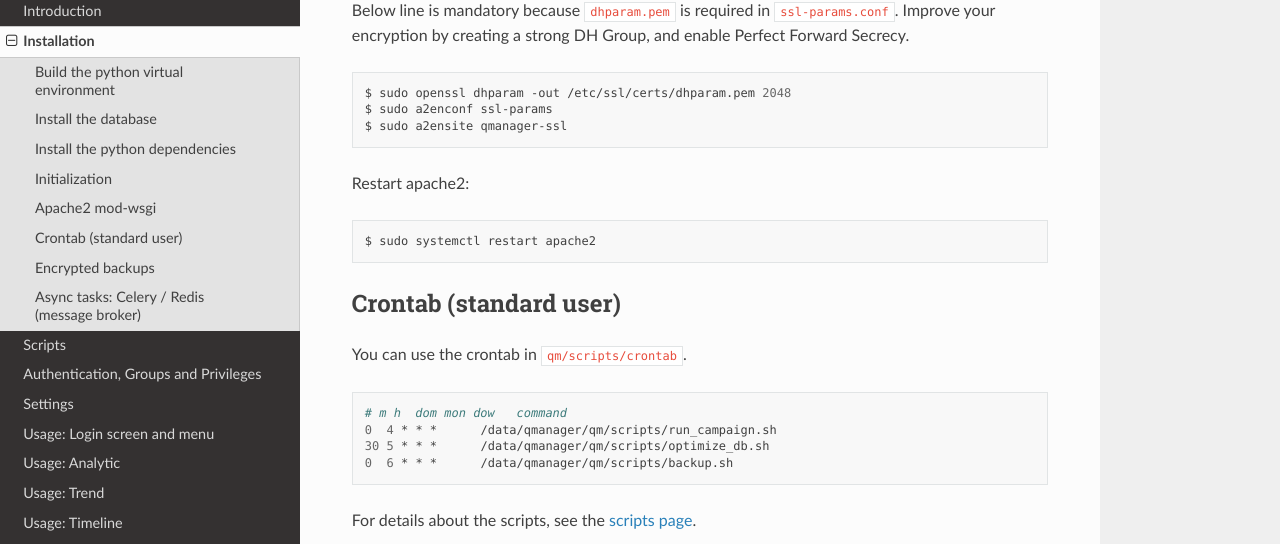
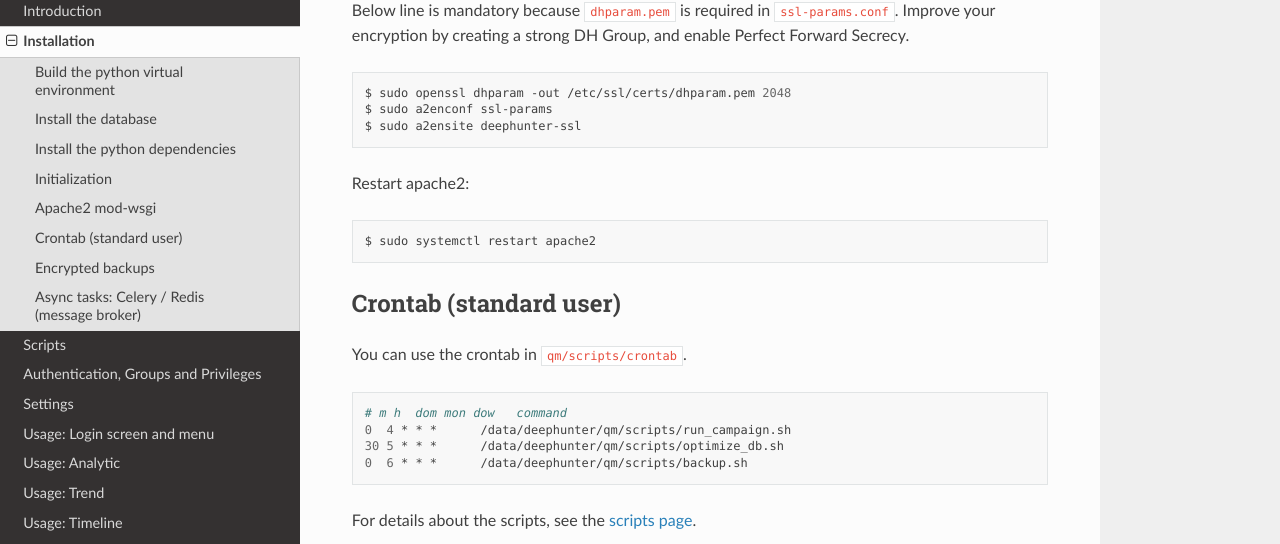
Before and after one commit to wikijm/deephunter, a Sphinx documentation site: the page built from docs/install.rst, in a window 1280 px wide and 1400 px high, scrolled down 1634 px. Shown: the part 141-685 px from the top of the window. Built offline with Sphinx 7.4.7 and the Read the Docs theme 3.1.0, drawn with Linux system fonts in a browser that asks for light colours; some of the changed text lies outside the part shown.

Commit message:
replace old qmanager references in docs

```diff
--- a/docs/install.rst
+++ b/docs/install.rst
@@ -20,7 +20,7 @@
 .. code-block:: sh
 
    $ chmod -R 755 /data/
-   $ chmod 777 /data/qmanager/campaigns.log
+   $ chmod 777 /data/deephunter/campaigns.log
 
 Install the database
 ********************
@@ -30,9 +30,9 @@
 	$ sudo apt install mariadb-server libmariadb-dev
 	$ sudo mysql_secure_installation
 	$ mysql -u root -p
-	mysql> create database qmanager;
-	mysql> create user qmanager@localhost identified by 'Awes0meP4ssW0rd';
-	mysql> grant all privileges on qmanager.* to qmanager@localhost;
+	mysql> create database deephunter;
+	mysql> create user deephunter@localhost identified by 'Awes0meP4ssW0rd';
+	mysql> grant all privileges on deephunter.* to deephunter@localhost;
 	mysql> \q
 
 Install the python dependencies
@@ -89,7 +89,7 @@
 
 	$ sudo openssl dhparam -out /etc/ssl/certs/dhparam.pem 2048
 	$ sudo a2enconf ssl-params
-	$ sudo a2ensite qmanager-ssl
+	$ sudo a2ensite deephunter-ssl
 
 Restart apache2:
 
@@ -105,9 +105,9 @@
 .. code-block:: sh
 
 	# m h  dom mon dow   command
-	0  4 * * *      /data/qmanager/qm/scripts/run_campaign.sh
-	30 5 * * *      /data/qmanager/qm/scripts/optimize_db.sh
-	0  6 * * *      /data/qmanager/qm/scripts/backup.sh
+	0  4 * * *      /data/deephunter/qm/scripts/run_campaign.sh
+	30 5 * * *      /data/deephunter/qm/scripts/optimize_db.sh
+	0  6 * * *      /data/deephunter/qm/scripts/backup.sh
 
 For details about the scripts, see the `scripts page <scripts.html>`_.
 
@@ -155,7 +155,7 @@
 
 	CELERYD_NODES="w1"
 	CELERY_BIN="/data/venv/bin/celery"
-	CELERY_APP="qmanager"
+	CELERY_APP="deephunter"
 	CELERYD_MULTI="multi"
 	CELERYD_OPTS="--time-limit=3600 --concurrency=3"
 	CELERYD_PID_FILE="/var/run/celery/%n.pid"
@@ -183,7 +183,7 @@
 .. code-block:: sh
 
 	$ chmod -R 755 /data
-	$ chmod 777 /data/qmanager/campaigns.log
+	$ chmod 777 /data/deephunter/campaigns.log
 
 To start the Celery service automatically, you may want to create a file in ``/etc/systemd/system/celery.service`` as follows:
 
@@ -198,7 +198,7 @@
 	User=celery
 	Group=celery
 	EnvironmentFile=/etc/default/celery
-	WorkingDirectory=/data/qmanager
+	WorkingDirectory=/data/deephunter
 	ExecStart=/bin/sh -c '${CELERY_BIN} -A $CELERY_APP multi start $CELERYD_NODES \
 		--pidfile=${CELERYD_PID_FILE} --logfile=${CELERYD_LOG_FILE} \
 		--loglevel="${CELERYD_LOG_LEVEL}" $CELERYD_OPTS'
--- a/docs/scripts.rst
+++ b/docs/scripts.rst
@@ -9,5 +9,4 @@
 - **deploy.sh**: deployment script that you can use to update the application.
 - **optimize_db.sh**: script to optimize the database after the ``run_campaign.sh`` script is executed.
 - **run_campaign.sh**: launcher for running "dynamic" threat hunting analytics and daily campaigns script.
-- **update_docs.sh**: script to generate the updated sphinx documentation (in ``./static/html/``) when ``*.rst`` files are updated in ``./static/docs/``.
 - **vulnerable_driver_name_detected_loldriver.py**: Script of the dynamic threat hunting analytic called ``vulnerable_driver_name_detected_loldriver.py``. It relies on the ``runscript`` command of the ``django-extensions`` package.
```
Also changed, not shown: docs/settings.rst (+5 -5 lines).
